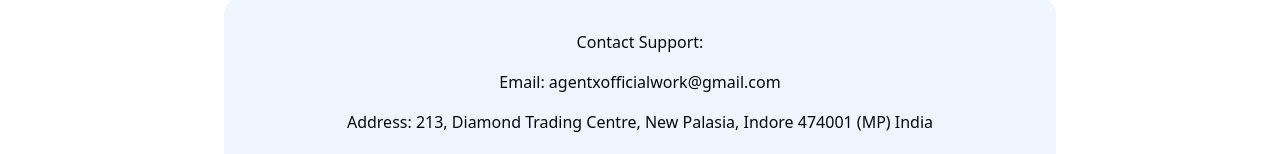
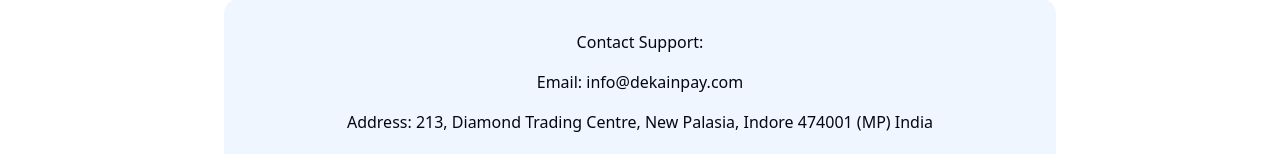
Before and after one commit to samPr01/DekainPay, a React (Vite) app: page /faqs-page in a window 1280 px wide. Shown: the part 1367-1521 px from the top of the page. Built offline with nearby package versions, Linux system fonts and the light colour scheme.

Commit message:
Change email in FAQ page
cgen-27c37b735cf04ccdb11ecdbb0821fa82

```diff
--- a/client/pages/FAQsPage.tsx
+++ b/client/pages/FAQsPage.tsx
@@ -134,7 +134,7 @@ export default function FAQsPage() {
               <div className="space-y-4">
                 <p className="text-brand-navy font-medium">Contact Support:</p>
                 <p className="text-brand-navy font-medium">
-                  Email: agentxofficialwork@gmail.com
+                  Email: info@dekainpay.com
                 </p>
                 <p className="text-brand-navy font-medium">
                   Address: 213, Diamond Trading Centre, New Palasia, Indore
```
